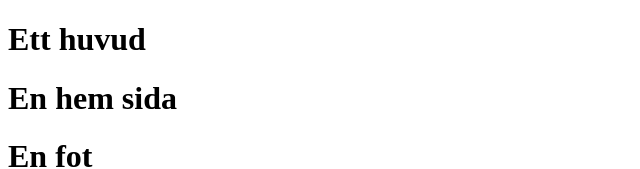
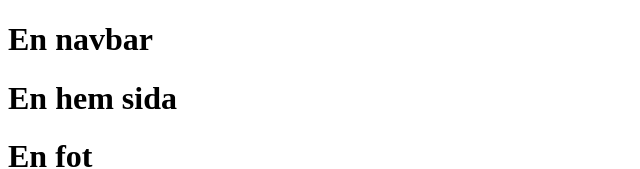
Before and after one commit to MauritzEmanuel/GroupProject_Frontend2, a React (Vite) app in the folder Frontend/: page / in a window 1280 px wide. Shown: the top 169 px of the page, without its empty margins (0-640 px from the left). Built offline with nearby package versions, Linux system fonts and the light colour scheme.

Commit message:
Navbar changes

```diff
--- a/Frontend/src/components/Navbar.jsx
+++ b/Frontend/src/components/Navbar.jsx
@@ -1,11 +1,11 @@
-const Head = () => {
+const Navbar = () => {
 
     return (
 
         <div>
-            <h1>Ett huvud</h1>
+            <h1>En navbar</h1>
         </div>
     )
 }
 
-export default Head
+export default Navbar
--- a/Frontend/src/main.jsx
+++ b/Frontend/src/main.jsx
@@ -5,7 +5,7 @@ import Home from './pages/Home.jsx'
 import Contact from './pages/Contact.jsx'
 import AboutUs from './pages/AboutUs.jsx'
 import Product from './pages/Products.jsx'
-import Header from './components/Navbar.jsx'
+import Navbar from './components/Navbar.jsx'
 import Footer from './components/Footer.jsx'
 import Footer2 from './components/Footer2.jsx'
 import './pages/products.css'
@@ -47,7 +47,7 @@ Skrivs såhär i navigationsbaren/headern:
 
 ReactDOM.createRoot(document.getElementById('root')).render(
   <React.StrictMode>
-    <Header/>
+    <Navbar/>
     <RouterProvider router={router} />
     <Footer/>
     <Footer2/>
```
